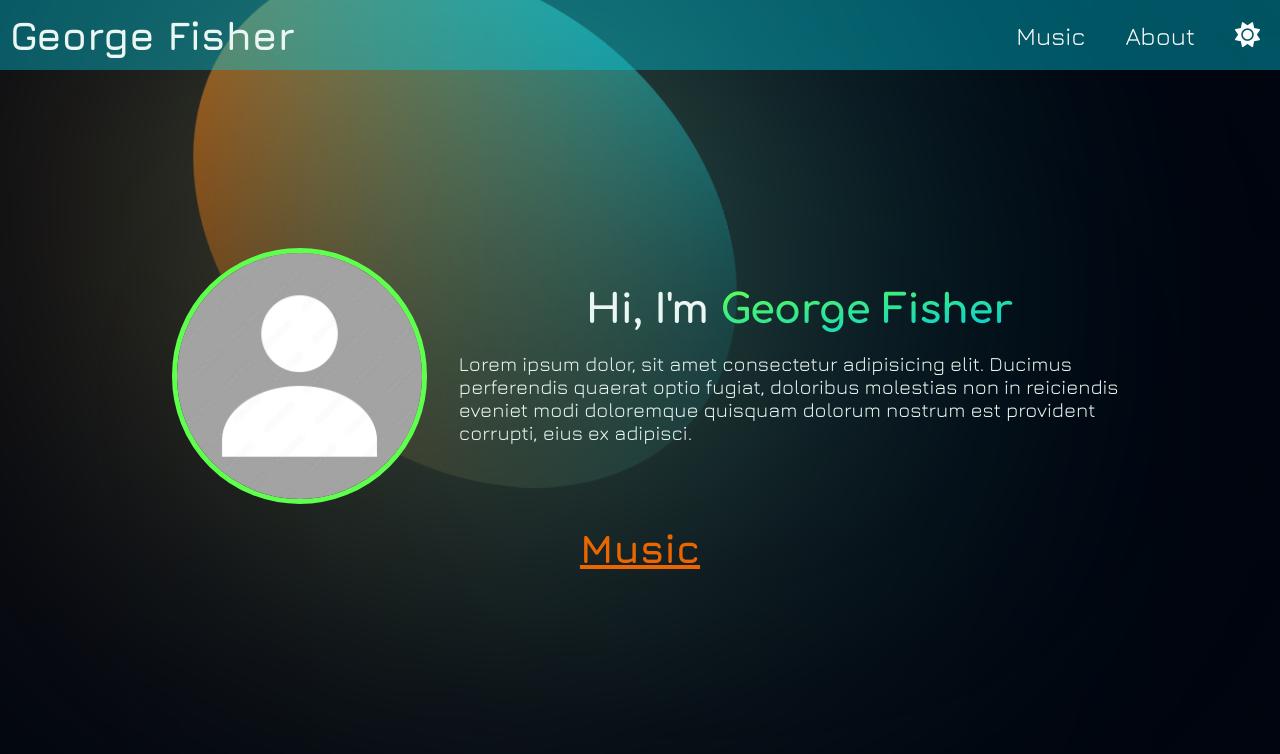
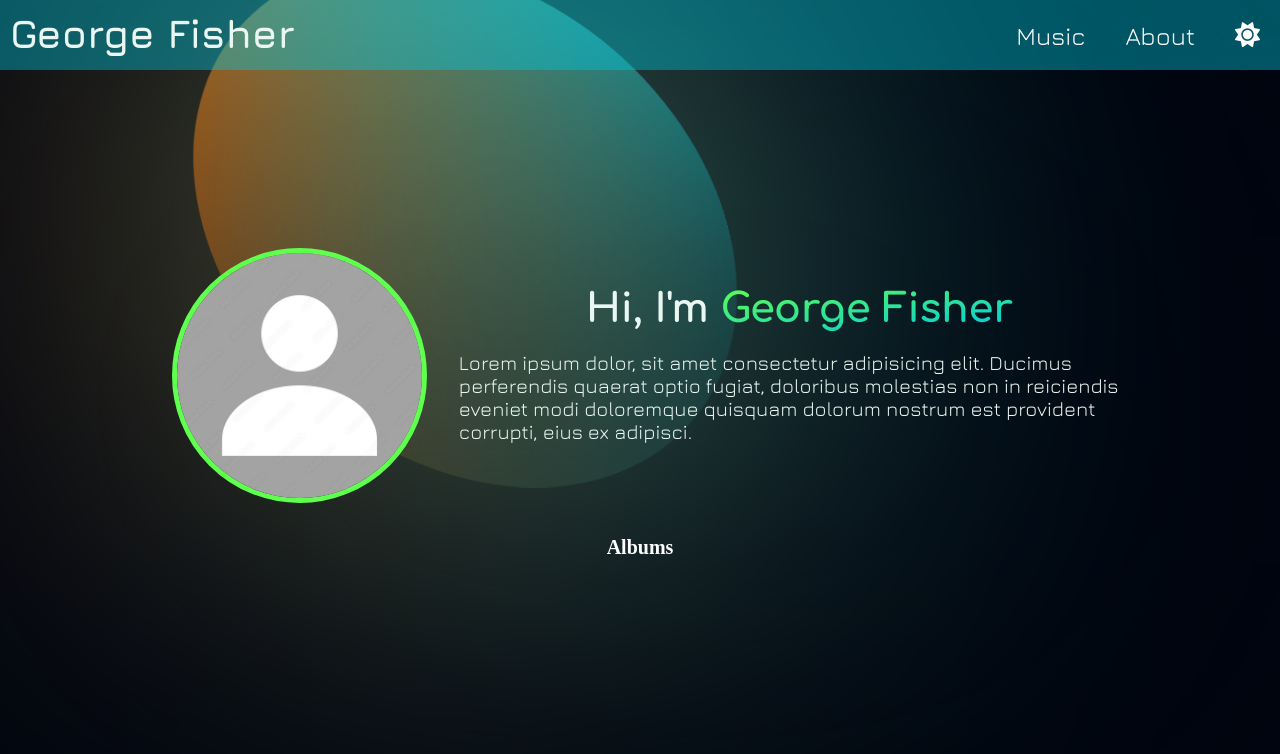
Before and after one commit to lucascapistrant/g-fisher-music-website, a Vue app: page /albums in a window 1280 px wide. Shown: the top 754 px of the page. Built offline with nearby package versions, Linux system fonts and the light colour scheme.

Commit message:
router manually added, vue-router installed

```diff
--- a/package.json
+++ b/package.json
@@ -8,7 +8,8 @@
   },
   "dependencies": {
     "core-js": "^3.8.3",
-    "vue": "^3.2.13"
+    "vue": "^3.2.13",
+    "vue-router": "^4.0.13"
   },
   "devDependencies": {
     "@vue/cli-plugin-babel": "~5.0.0",
--- a/src/App.vue
+++ b/src/App.vue
@@ -4,7 +4,7 @@
     <div id="blur"></div>
     <NavBar/>
     <Info/>
-    <a href="../Albums.vue" class="bold">Music</a>
+    <router-view></router-view>
   </div>
 </template>
 
--- a/src/components/NavBar.vue
+++ b/src/components/NavBar.vue
@@ -1,11 +1,11 @@
 <template>
   <nav class="navBar">
-    <header class="navBar__header"><a href="./">George Fisher</a></header>
+    <header class="navBar__header"><router-link class="navBar__header__heading" to="/">George Fisher</router-link></header>
     <div class="navBar__background"></div>
     <i class="navBar__icon fa-solid fa-bars" id="navBarIcon"></i>
     <div class="navBar__body">
-        <a href="./" class="navBar__link">Music</a>
-        <a href="./" class="navBar__link">About</a>
+        <router-link to="/albums" class="navBar__link">Music</router-link>
+        <router-link to="/about" class="navBar__link">About</router-link>
         <i class="navBar__link navBar__link--icon lightModeCont">
           <i class="fa-solid fa-moon lightmode moon" style="display: none"></i>
           <i class="fa-solid fa-sun lightmode sun"></i>
@@ -88,8 +88,6 @@ export default {
   position: absolute;
   top: 0;
   right: 0;
-  /* width: 100vw;
-  height: 100vh; */
 }
 
 .navBar__header {
@@ -149,11 +147,11 @@ export default {
 
 .navBar__header {
   display: block;
-  padding: 0 10px;
+  padding: 0 10px 5px 10px;
   flex-grow: 1;
 }
 
-.navBar__header a {
+.navBar__header__heading {
   color: var(--color-text);
   text-decoration: none;
 }
--- a/src/main.js
+++ b/src/main.js
@@ -1,5 +1,7 @@
 import { createApp } from 'vue';
 import App from './App.vue';
+import router from './router'
+
 import './assets/styles/global.css';
 
-createApp(App).mount('#app')
+createApp(App).use(router).mount('#app')
--- /dev/null
+++ b/src/router/index.js
@@ -0,0 +1,17 @@
+import {createRouter, createWebHistory} from 'vue-router'
+import Albums from '../views/Albums'
+
+const routes = [
+    {
+        path: '/albums',
+        name: 'Albums',
+        component: Albums
+    }
+]
+
+const router = createRouter({
+    history: createWebHistory(process.env.BASE_URL),
+    routes
+})
+
+export default router
--- /dev/null
+++ b/src/views/Albums.vue
@@ -0,0 +1,3 @@
+<template>
+    <h1 style="color: white;">Albums</h1>
+</template>
```
Also changed, not shown: src/Albums.vue (deleted), 1 other file (tests, documents, lock files or other folders).
